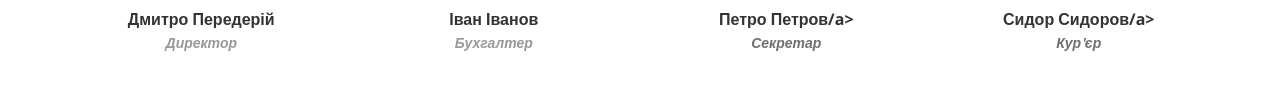
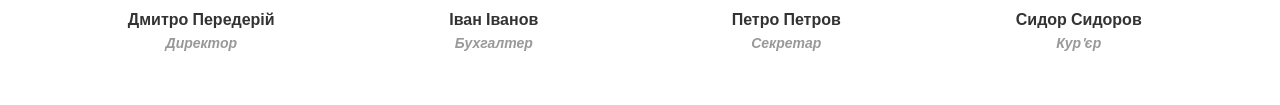
Before and after one commit to liketaurus/WingsOfUnity, a plain HTML site: page about-us.html in a window 1280 px wide. Shown: the part 1763-1868 px from the top of the page. Drawn offline with nearby package versions, Linux system fonts and the light colour scheme.

Commit message:
small fix

```diff
--- a/about-us.html
+++ b/about-us.html
@@ -178,14 +178,14 @@ License URL: http://creativecommons.org/licenses/by/3.0/
 <div class="member col-xs-6 col-md-3">
 <div class="inner">
 <div class="avatar-inner"><img src="images/team3.jpg"></div>
-<div class="info"><div class="name"><a href="#"> Петро Петров/a></div><div class="regency">Секретар</div></div>
+<div class="info"><div class="name"><a href="#"> Петро Петров</a></div><div class="regency">Секретар</div></div>
 </div>
 </div>
 
 <div class="member col-xs-6 col-md-3">
 <div class="inner">
 <div class="avatar-inner"><img src="images/team4.jpg"></div>
-<div class="info"><div class="name"><a href="#"> Сидор Сидоров/a></div><div class="regency">Кур'єр</div></div>
+<div class="info"><div class="name"><a href="#"> Сидор Сидоров</a></div><div class="regency">Кур'єр</div></div>
 </div>
 </div>
 
```
